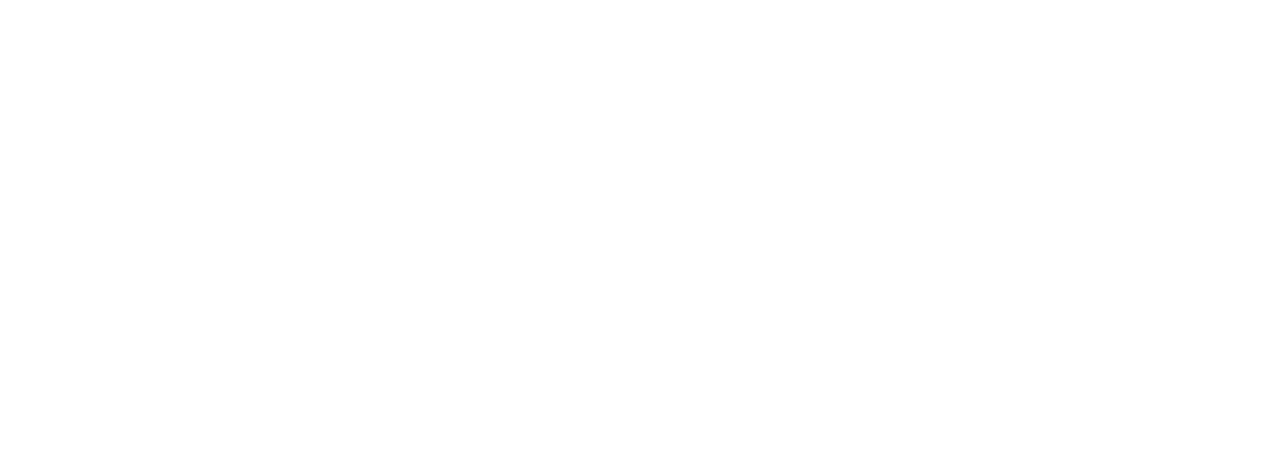
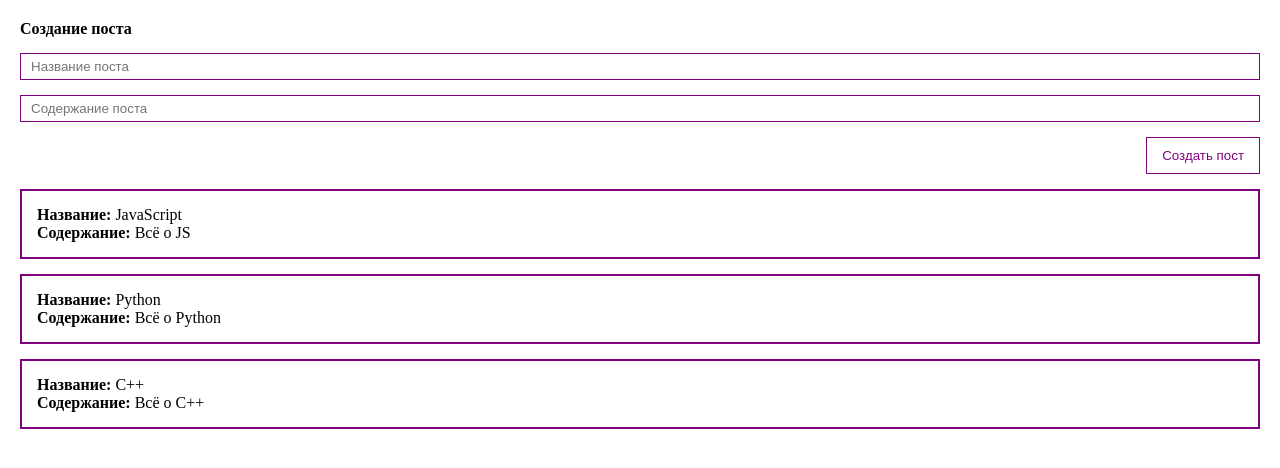
Before and after one commit to epiphysiscerebri/simple_blog, a Vue app: page / in a window 1280 px wide. Shown: the top 468 px of the page. Built offline with nearby package versions, Linux system fonts and the light colour scheme.

Commit message:
create postForm and postList components

```diff
--- a/src/App.vue
+++ b/src/App.vue
@@ -1,17 +1,53 @@
 <template>
-    <div>
+    <div class="app">
+        <PostForm />
+        <PostList :posts="posts"/>
     </div>
 </template>
 
 <script>
+import PostForm from '@/components/PostForm.vue'
+import PostList from '@/components/PostList.vue'
+
 export default {
+    components: {
+        PostForm,
+        PostList
+    },
     data() {
+        return {
+            posts: [
+                {id: 1, title: 'JavaScript', body: 'Всё о JS'},
+                {id: 2, title: 'Python', body: 'Всё о Python'},
+                {id: 3, title: 'C++' , body: 'Всё о C++'},
+            ],
+            title: '',
+            body: '',
+        }
     },
     methods: {
+        createPost() {
+            const newPost = {
+                id: new Date(),
+                title: this.title,
+                body: this.body
+            }
+            this.posts.push(newPost)
+            this.title = ''
+            this.body = ''
+        },
     }
 }
 </script>
 
 <style>
-
+/* Обнуление стилей браузера по умолчанию */
+* {
+    margin: 0;
+    padding: 0;
+    box-sizing: border-box;
+}
+.app {
+    padding: 20px;
+}
 </style>
--- /dev/null
+++ b/src/components/PostForm.vue
@@ -0,0 +1,56 @@
+<template>
+    <form @submit.prevent>
+        <h4> Создание поста</h4>
+        <input
+            :value="post.title"
+            @input="post.title = $event.target.value"
+            class="input"
+            type="text"
+            placeholder="Название поста">
+        <input
+            :value="post.body"
+            @input="post.body = $event.target.value"
+            class="input"
+            type="text"
+            placeholder="Содержание поста">
+        <button
+            class="btn"
+        >
+            Создать пост
+        </button>
+    </form>
+</template>
+
+<script>
+export default {
+    data() {
+        return{
+            post: {
+                title: '',
+                body: '',
+            }
+        }
+    }
+}
+</script>
+
+<style scoped>
+form {
+    display: flex;
+    flex-direction: column;
+}
+.input {
+    width: 100%;
+    border: 1px solid purple;
+    padding: 5px 10px;
+    margin-top: 15px;
+}
+.btn {
+    margin-top: 15px;
+    align-self: flex-end;
+    padding: 10px 15px;
+    background: none;
+    color: purple;
+    border: 1px solid purple;
+}
+</style>
--- /dev/null
+++ b/src/components/PostList.vue
@@ -0,0 +1,26 @@
+<template>
+    <div class="post" v-for="post in posts">
+        <div><strong>Название: </strong>{{ post.title }}</div>
+        <div><strong>Cодержание: </strong>{{ post.body }}</div>
+    </div>
+</template>
+
+<script>
+export default {
+    props: {
+        posts: {
+            type: Array,
+            required: true
+        }
+    }
+}
+
+</script>
+
+<style scoped>
+.post {
+    margin-top: 15px;
+    padding: 15px;
+    border: 2px solid purple;
+}
+</style>
```
